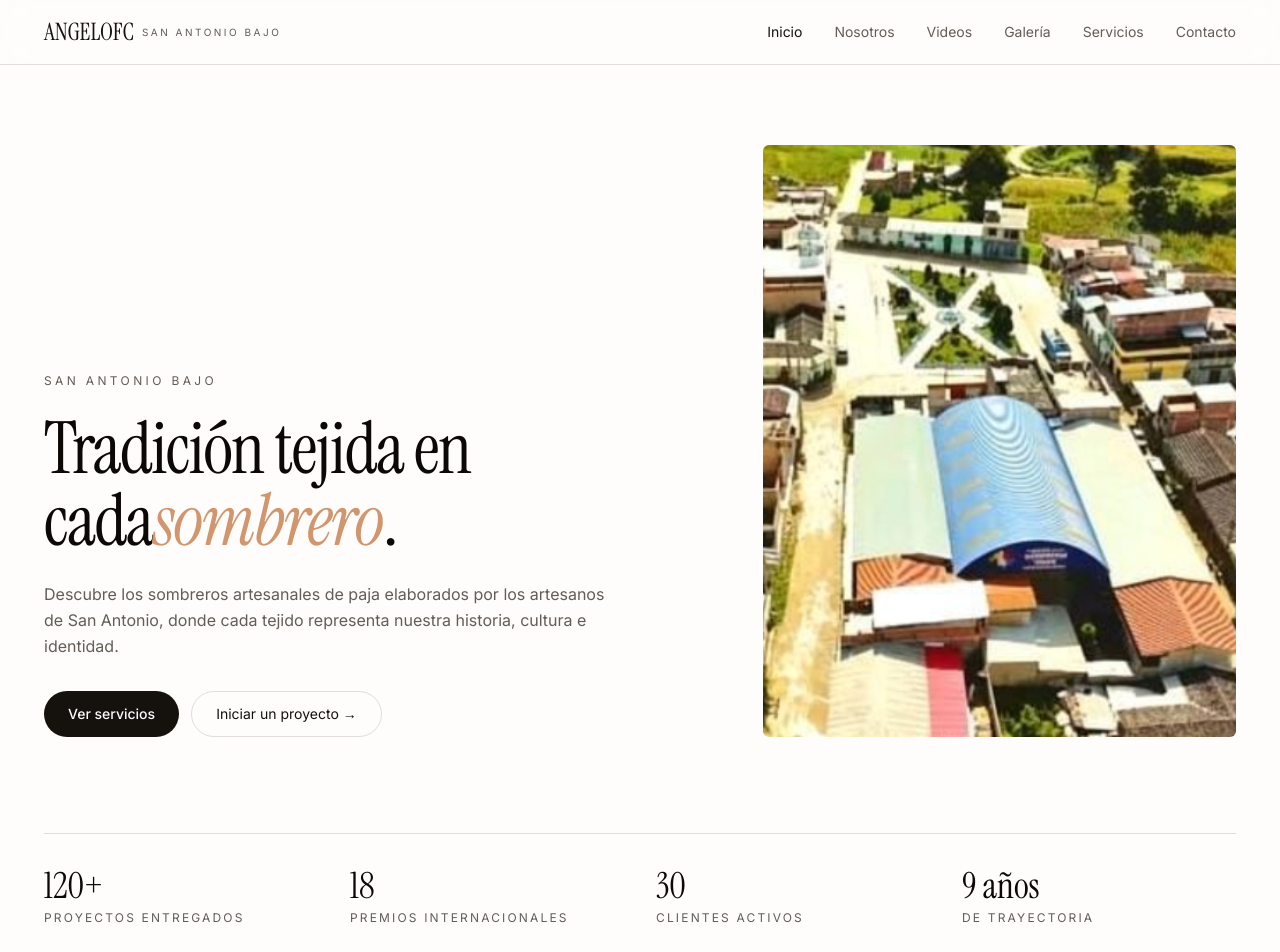
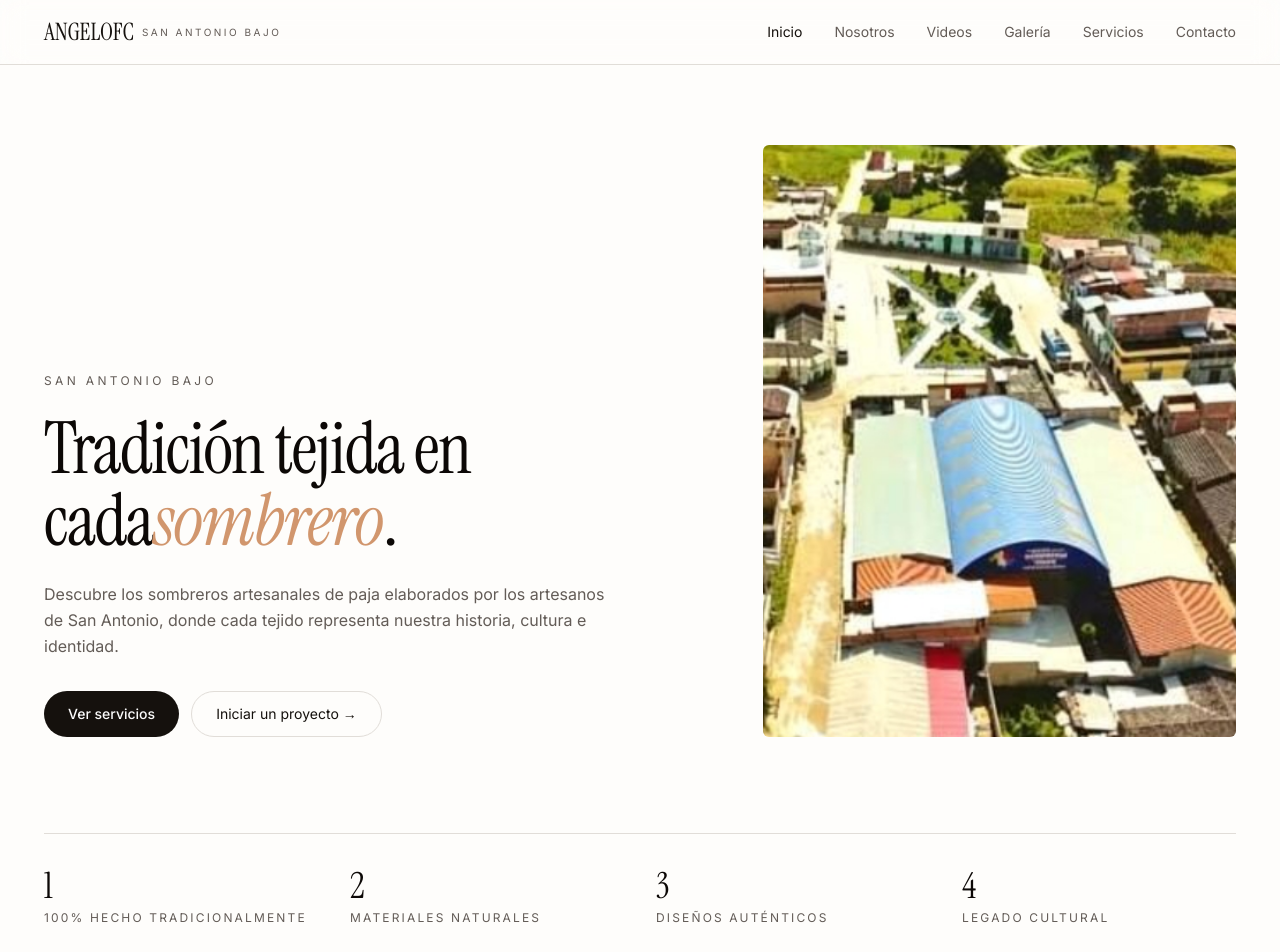
Before and after one commit to ANGEL-JHAN/web-prueba, a React (Vite) app: page / in a window 1280 px wide. Shown: the top 952 px of the page. Built offline with nearby package versions, Linux system fonts and the light colour scheme.

Commit message:
Actualizar Index.tsx

```diff
--- a/src/pages/Index.tsx
+++ b/src/pages/Index.tsx
@@ -37,10 +37,10 @@ export default function Index() {
 
         <div className="mt-16 md:mt-24 grid grid-cols-2 md:grid-cols-4 gap-8 border-t border-border pt-8">
           {[
-            ["120+", "Proyectos entregados"],
-            ["18", "Premios internacionales"],
-            ["30", "Clientes activos"],
-            ["9 años", "De trayectoria"],
+            ["1", "100% Hecho tradicionalmente"],
+            ["2", "Materiales naturales"],
+            ["3", "Diseños auténticos"],
+            ["4", "Legado cultural"],
           ].map(([n, l]) => (
             <div key={l}>
               <div className="font-display text-3xl md:text-4xl text-ink">{n}</div>
```
